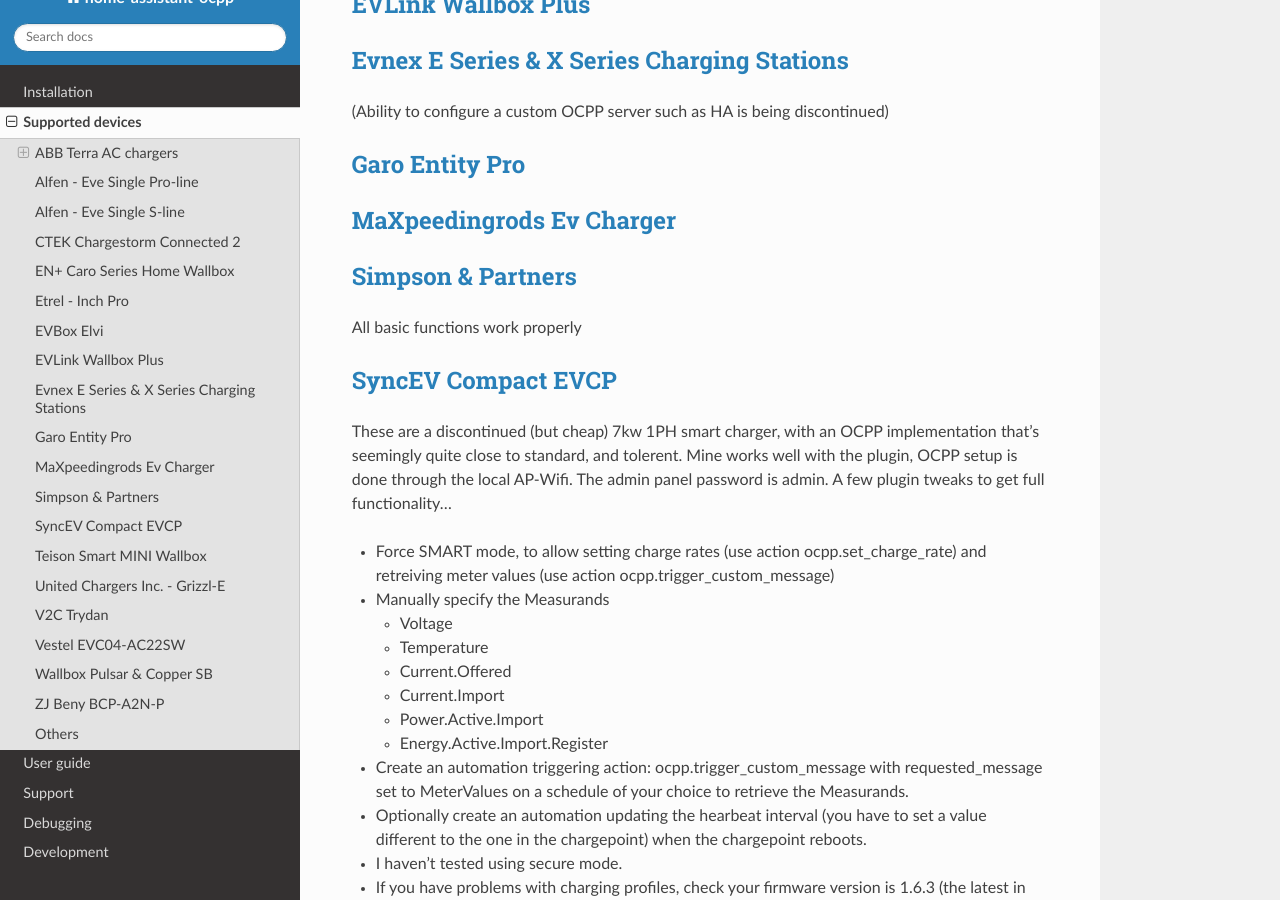
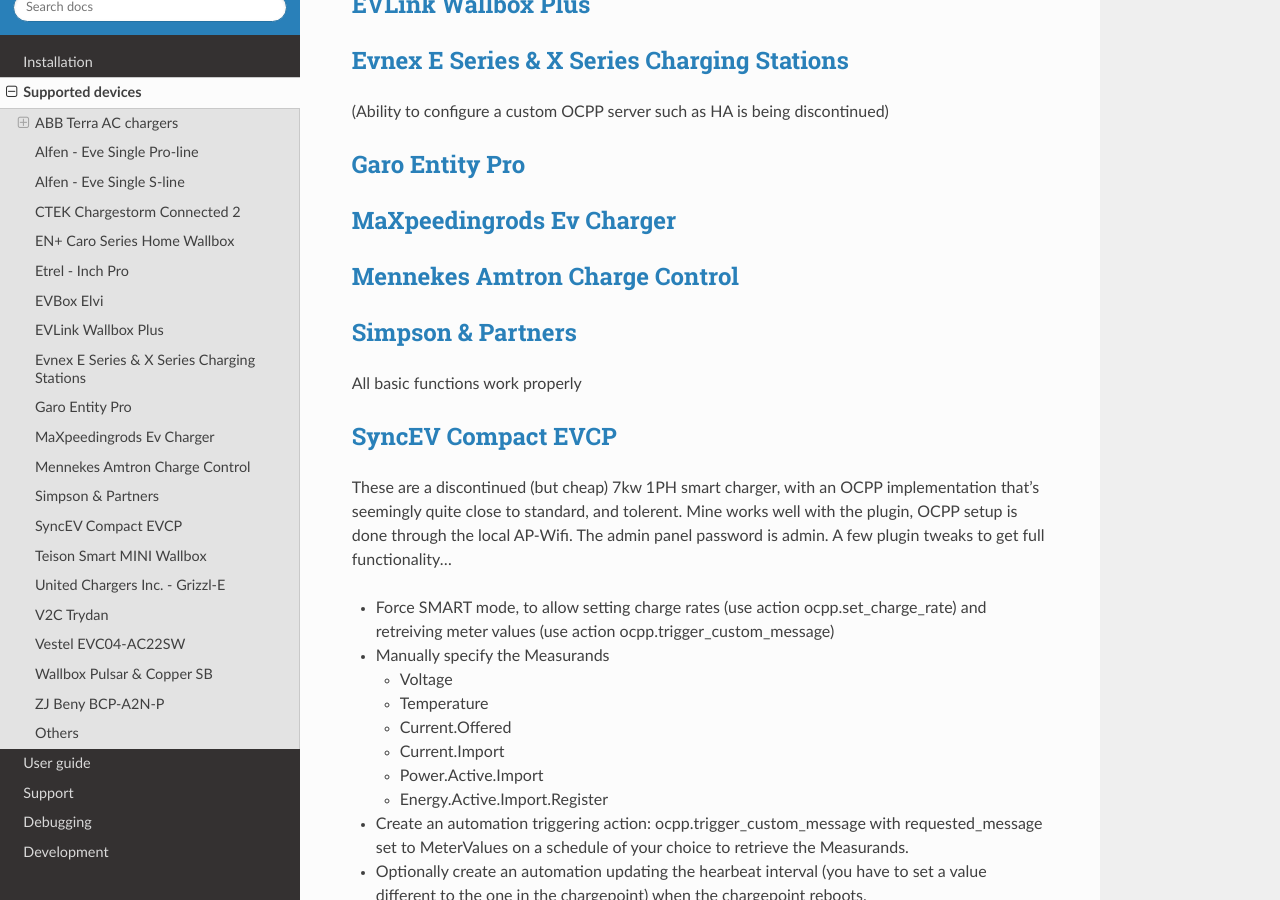
Before and after one commit to lbbrhzn/ocpp, a Sphinx documentation site: the page built from docs/supported-devices.md, in a window 1280 px wide and 900 px high, scrolled down 2968 px. Built offline with Sphinx 7.4.7 and the Read the Docs theme 3.1.0, drawn with Linux system fonts in a browser that asks for light colours.

Commit message:
Update supported-devices.md
Added Mennekes Amtron Charge Control. It works perfectly in my location.

```diff
--- a/docs/supported-devices.md
+++ b/docs/supported-devices.md
@@ -95,6 +95,8 @@
 
 ## [MaXpeedingrods Ev Charger](https://www.maxpeedingrods.com/category/ev-charger.html)
 
+## [Mennekes Amtron Charge Control](https://www.mennekes.de/emobility/produkte/charge-control/)
+
 ## [Simpson & Partners](https://simpson-partners.com/home-ev-charger/)
 All basic functions work properly
 
```
